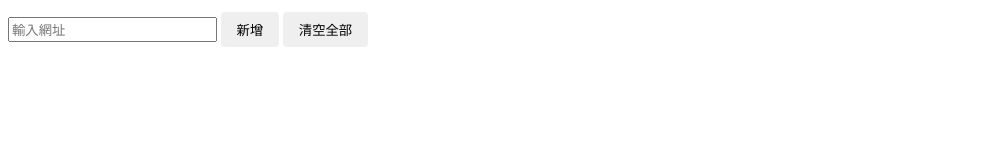
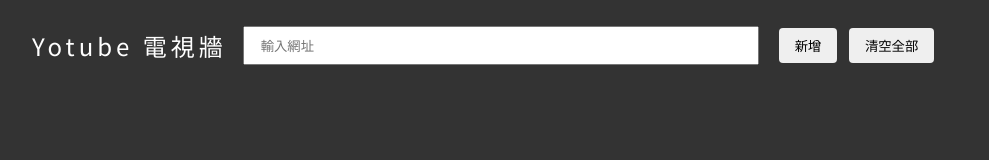
Before and after one commit to gaze9999/YoutubeWall, a plain HTML site: page index.html in a window 1280 px wide. Shown: the whole page, without its empty margins (0-989 px from the left). Drawn offline with nearby package versions, Linux system fonts and the light colour scheme.

Commit message:
fix paddning and controller layout adjust player frame

```diff
--- a/index.html
+++ b/index.html
@@ -22,10 +22,13 @@
   <title>Youtube Wall</title>
 </head>
 <body>
-  <section>
+  <section id="controller">
+    <h1>Yotube 電視牆</h1>
     <input type="text" class="linkInput" placeholder="輸入網址">
-    <button class="linkSubmit">新增</button>
-    <button class="linkClear">清空全部</button>
+    <div class="btnGroup">
+      <button class="linkSubmit">新增</button>
+      <button class="linkClear">清空全部</button>
+    </div>
   </section>
 
   <main id="wallFrame" class="center_all"></main>
--- a/src/sass/components/_global.sass
+++ b/src/sass/components/_global.sass
@@ -4,6 +4,8 @@
   color: $mainDark
 
 body
+  @extend %noPaddingMargin
+  background: lighten(#000, 20%)
   position: relative
   min-height: 100vh
   overflow-x: none
--- a/src/sass/components/_main.sass
+++ b/src/sass/components/_main.sass
@@ -1,7 +1,7 @@
 // main page
 button
-  padding: .5rem 1rem
-  margin: .25rem 0
+  @extend %minPadding
+  margin: .5rem .25rem
   border-radius: 4px
   border: none
   cursor: pointer
@@ -14,6 +14,24 @@
   display: flex
   flex-wrap: wrap
   width: 100%
+
+#controller
+  background: lighten(#000, 20%)
+  display: flex
+  align-items: center
+  position: sticky
+  padding: .5rem 2rem
+  top: 0
+  left: 0
+  right: 0
+  h1
+    color: #fff
+    letter-spacing: .25rem
+    font-weight: 500
+  .linkInput
+    @extend %minPadding
+    width: 30rem
+    margin: 0 1rem
 
 iframe
   border: none
@@ -29,10 +47,9 @@
   flex-flow: row wrap
   padding: .5rem 1rem
   flex-grow: 1
+  min-width: 40%
+  .btnGroup
+    flex-basis: 100%
   .frame_btn
-    flex-basis: 20%
-    &:nth-child(even)
-      margin: .25rem .5rem
-
-.linkRemove
-  // flex-basis: 100%
+    &:nth-child(1)
+      margin-left: 0
--- a/src/sass/helpers/_extended.sass
+++ b/src/sass/helpers/_extended.sass
@@ -28,3 +28,6 @@
   flex-flow: column wrap
   justify-content: center
   align-items: center
+
+%minPadding
+  padding: .5rem 1rem
```
Also changed, not shown: dist/css/all.min.css, src/css/all.css, 2 other files.
